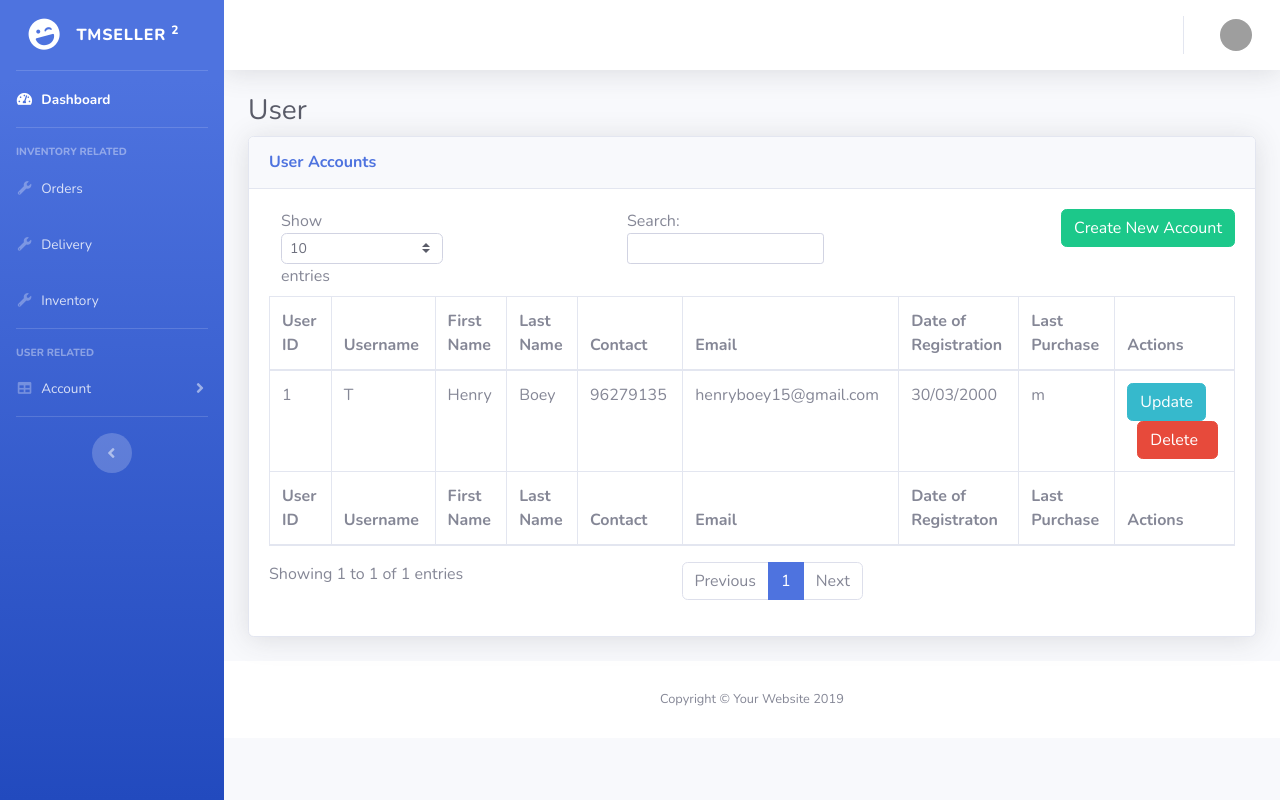
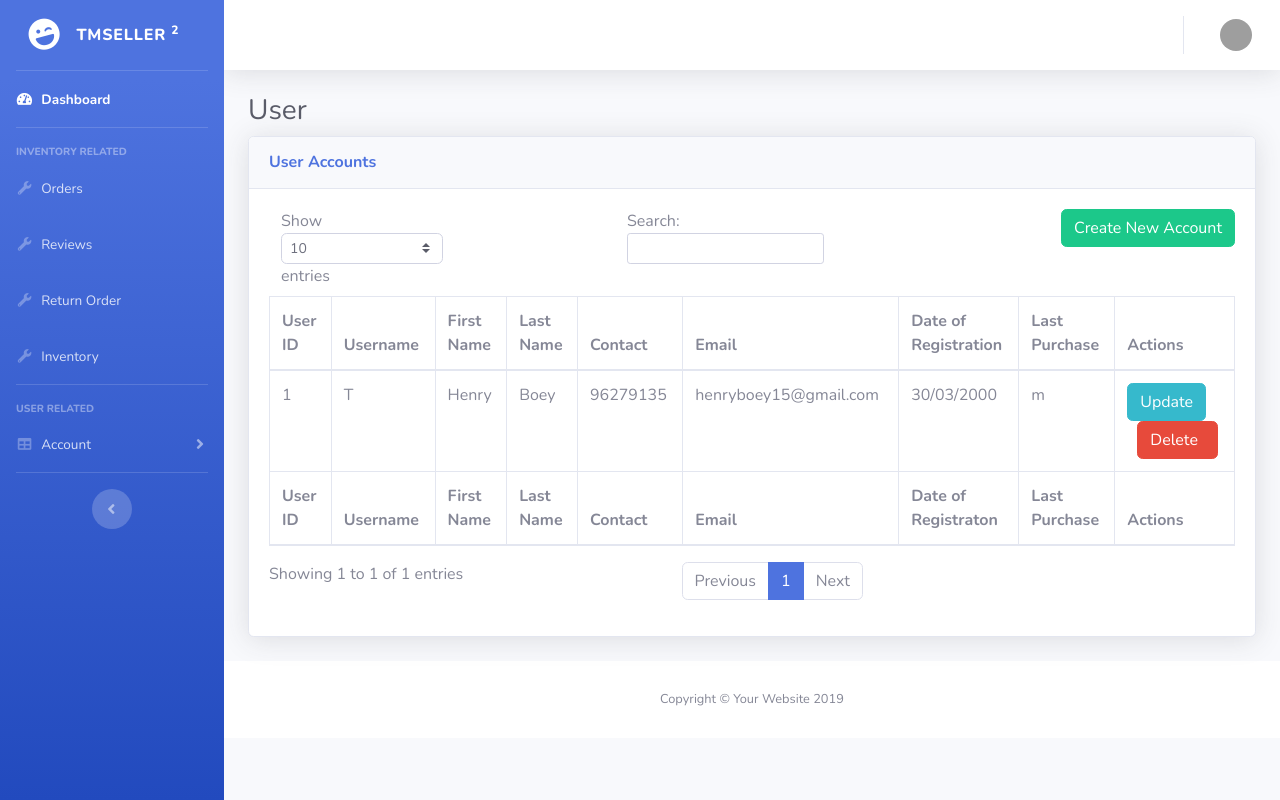
Before and after one commit to HenryDev01/INF2003, a Flask app: page /client in a window 1280 px wide. Run offline with Flask 3, Linux system fonts and the light colour scheme; some libraries are stand-ins or nearby versions; grey boxes are pictures that could not be loaded.

Commit message:
Added refund and review

```diff
--- a/App/template/includes/seller_side_bar.html
+++ b/App/template/includes/seller_side_bar.html
@@ -59,9 +59,16 @@
          {#  {%endif %} #}
 
               <li class="nav-item">
-        <a class="nav-link collapsed" href="/Delivery" aria-expanded="true">
+        <a class="nav-link collapsed" href="/reviews" aria-expanded="true">
           <i class="fas fa-fw fa-wrench"></i>
-          <span>Delivery</span>
+          <span>Reviews</span>
+        </a>
+      </li>
+
+             <li class="nav-item">
+        <a class="nav-link collapsed" href="/Refunds/all" aria-expanded="true">
+          <i class="fas fa-fw fa-wrench"></i>
+          <span>Return Order</span>
         </a>
       </li>
       {#     {% if session['Role'] == 'SysAD' or session['Role'] == 'Inventory Administrator' %}    #}
```
